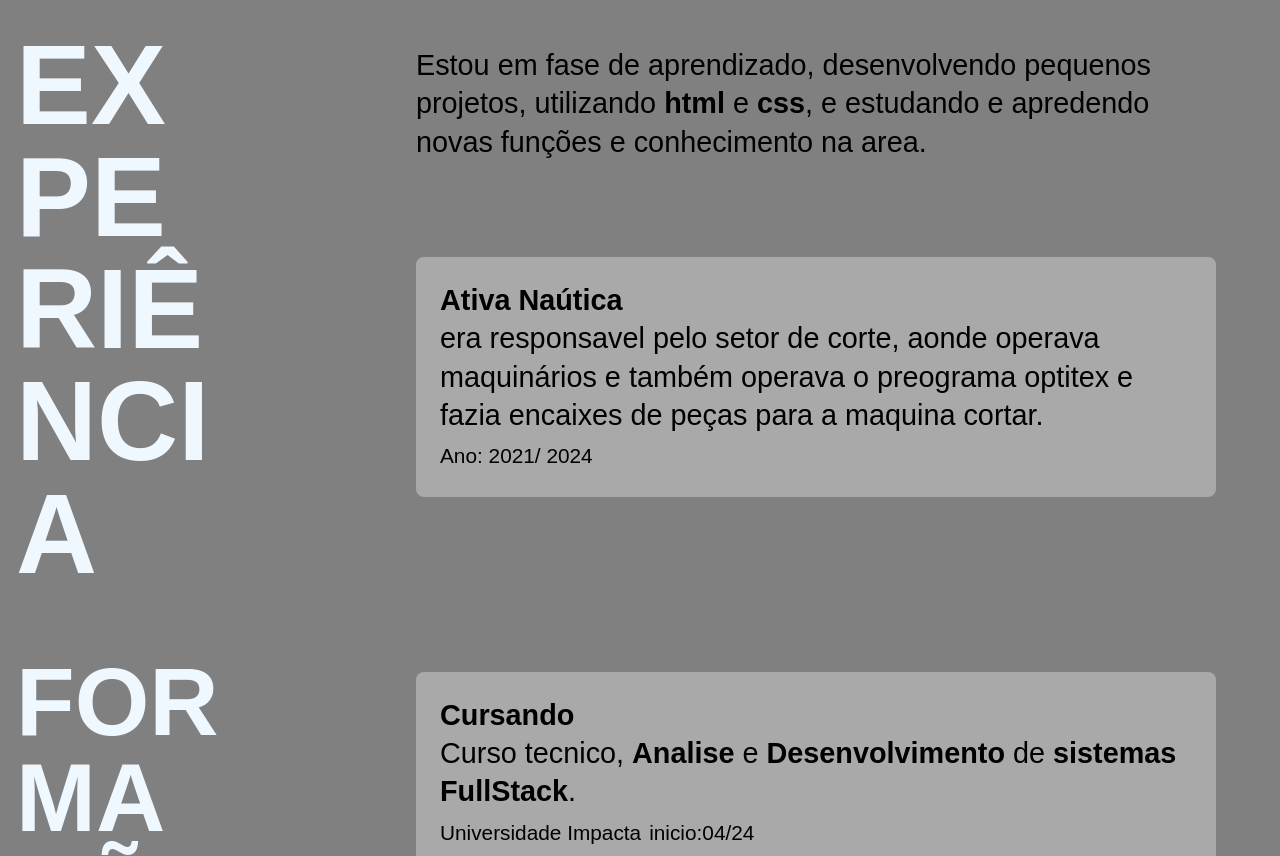
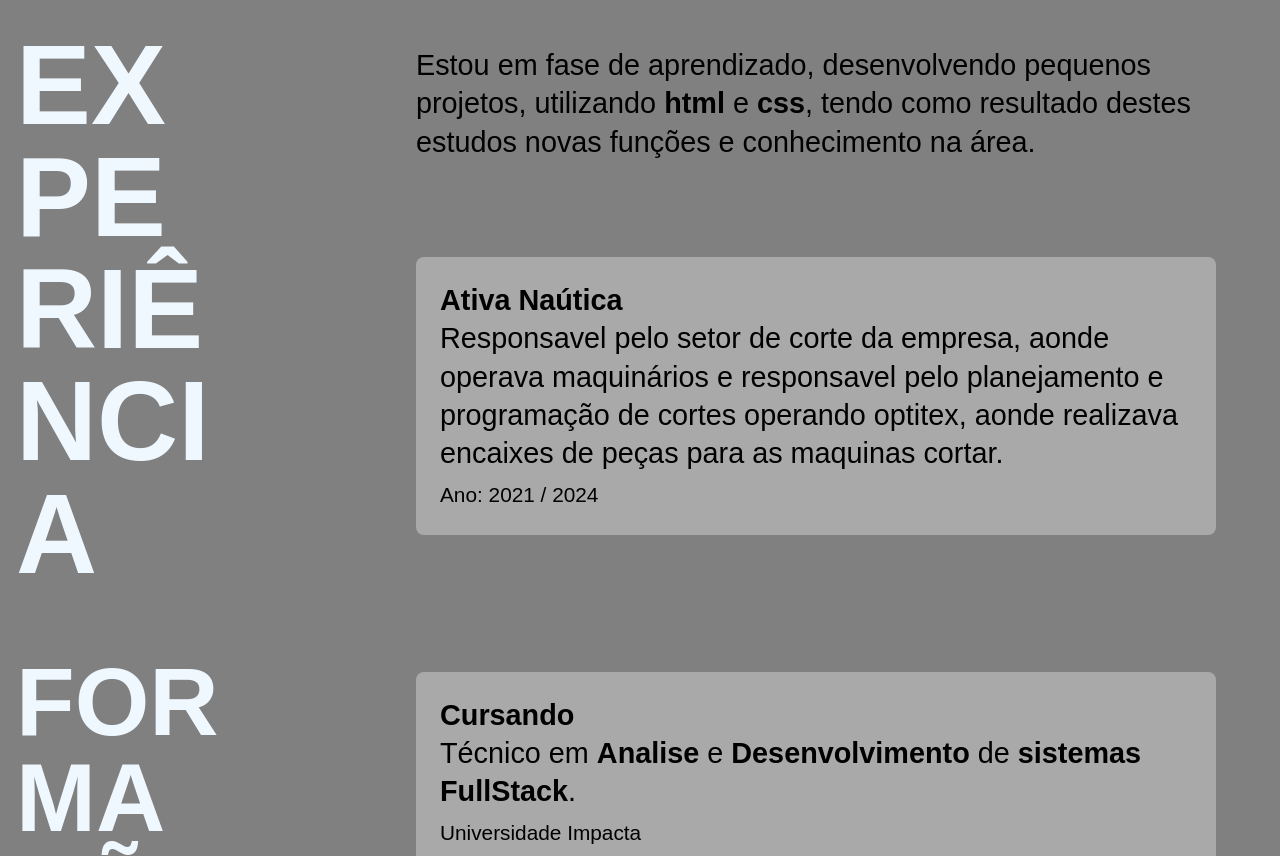
Before and after one commit to MarlonProgetti/MarlonProgetti.github.io, a plain HTML site: page index.html in a window 1280 px wide. Shown: the part 402-1258 px from the top of the page. Drawn offline with Linux system fonts and the light colour scheme.

Commit message:
corrigindo erros

```diff
--- a/index.html
+++ b/index.html
@@ -29,12 +29,12 @@
       <h3>EXPERIÊNCIA</h3>
     </div>
     <div class="descricao">
-      <p>Estou em fase de aprendizado, desenvolvendo pequenos projetos, utilizando <strong>html</strong> e <strong>css</strong>, e estudando e apredendo novas funções e conhecimento na area.</p>
+      <p>Estou em fase de aprendizado, desenvolvendo pequenos projetos, utilizando <strong>html</strong> e <strong>css</strong>, tendo como resultado destes estudos novas funções e conhecimento na área.</p>
 
       <div class="experiencia">
         <h4>Ativa Naútica</h4>
-        <p>era responsavel pelo setor de corte, aonde operava maquinários e também operava o preograma optitex e fazia encaixes de peças para a maquina cortar.</p>
-        <span>Ano: 2021/ 2024</span>
+        <p>Responsavel pelo setor de corte da empresa, aonde operava maquinários e responsavel pelo planejamento e programação de cortes operando optitex, aonde realizava encaixes de peças para as maquinas cortar.</p>
+        <span>Ano: 2021 / 2024</span>
       </div>
     </div>
   </section>
@@ -42,9 +42,9 @@
     <h3 class="subtitulo">FORMAÇÃO</h3>
     <div class="formacao-info" id="formacao">
       <h4>Cursando</h4>
-      <p>Curso tecnico, <strong>Analise</strong> e <strong>Desenvolvimento</strong> de <strong>sistemas</strong> <strong>FullStack</strong>.</p>
-      <span class="universidade">Universidade Impacta</span>
-      <span>inicio:04/24</span>
+      <p>Técnico em <strong>Analise</strong> e <strong>Desenvolvimento</strong> de <strong>sistemas</strong> <strong>FullStack</strong>.</p>
+      <span class="universidade">Universidade Impacta</span><br>
+      <span>Inicio:04/24</span>
     </div>
 
   </section>
```
